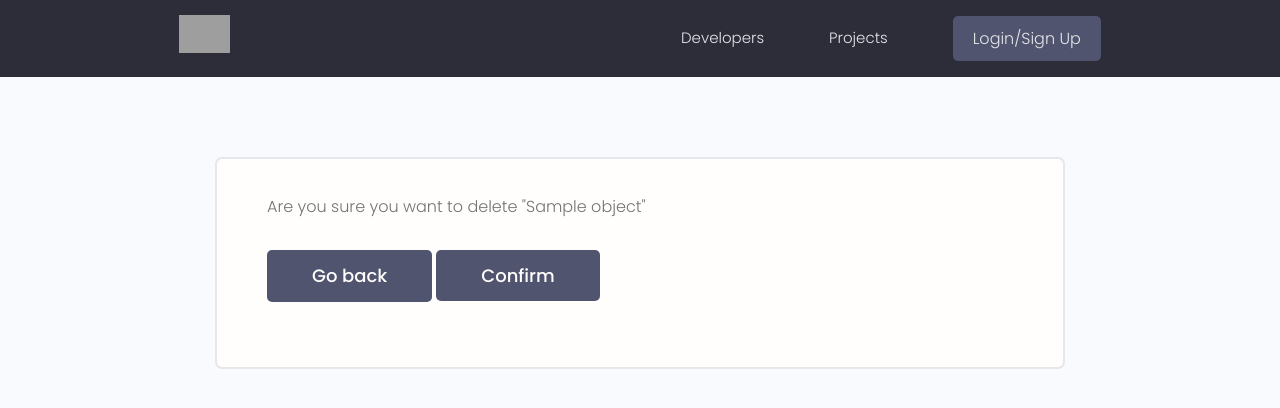
After one commit to ahnge/devsearch, a Django app: template templates/delete_form.html in a window 1280 px wide. The commit adds this page. Shown: the top 408 px of the page. Run offline with Django 4.2, Linux system fonts and the light colour scheme; the template is opened without the code that fills it: most values are stand-ins (such as "Sample title", 1, 10 or a date in 2020); some libraries are stand-ins or nearby versions; grey boxes are pictures that could not be loaded.

Commit message:
🐛 move del-template and add next para to go back
👉 move del-template to global template folder
👉 add next para in account.html to go back to /account when click cancle in delete template

```diff
--- /dev/null
+++ b/templates/delete_form.html
@@ -0,0 +1,18 @@
+{% extends 'main.html' %}
+
+{% block content %}
+
+<main class="formPage my-xl">
+    <div class="content-box">
+        <div class="formWrapper">
+            <form action="" class="form" method="POST">
+                {% csrf_token %}
+                <p>Are you sure you want to delete "{{object}}"</p>
+
+                <a href="{{request.GET.next}}" class="btn btn--sub btn--lg  my-md">Go back</a>
+                <input class="btn btn--sub btn--lg  my-md" type="submit" value="Confirm" />
+            </form>
+        </div>
+    </div>
+</main>
+{% endblock content %}
```
Also changed, not shown: projects/templates/projects/delete_form.html (deleted, +0 -11 lines), users/templates/users/account.html (+4 -4 lines).
